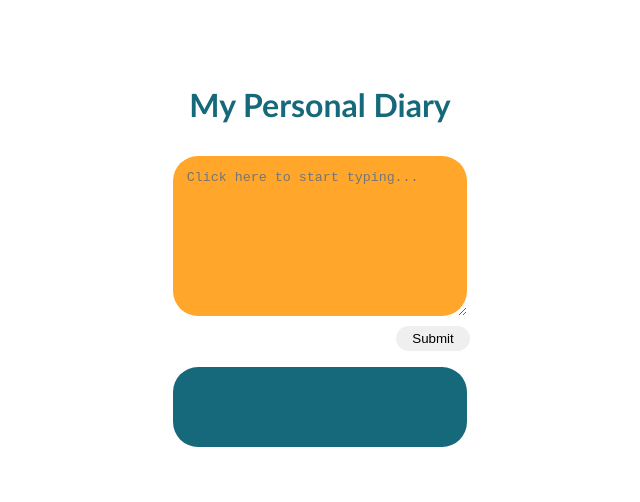
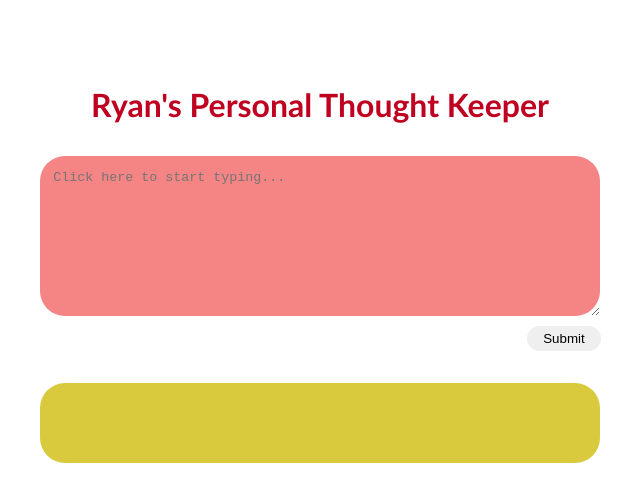
Before and after one commit to Smacherman/OnlineThoughtKeeper, a plain HTML site: page index.html in a window 1280 px wide. Shown: the whole page, without its empty margins (320-960 px from the left). Drawn offline with Linux system fonts and the light colour scheme.

Commit message:
Customized the color and window size.

```diff
--- a/index.css
+++ b/index.css
@@ -6,14 +6,14 @@ body {
 }
 
 .title {
-    color: #16697A;
+    color: #bf0020;
     text-align: center;
     margin-bottom: 1em;
 }
 
 .entry-textbox {
-    background-color: #FFA62B;
-    width: 20em;
+    background-color: #f58484;
+    width: 40em;
     height: 10em;
     padding: 1em;
     margin-bottom: 0.5em;
@@ -30,18 +30,18 @@ body {
     border: unset;
     border-radius: 25px;
     padding: 5px 16px;
-    margin-left: 76%;
+    margin-left: 87%;
 }
 
  #entries {
-     background: #16697A;
-     color: #EDE7E3;
+     background: #d9c93d;
+     color: #001359;
      font-family: cursive;
      padding: 2em;
-     max-width: 20em;
+     max-width: 40em;
      border: unset;
      border-radius: 25px;
-     margin-top: 1em;
+     margin-top: 2em;
  }
 
  .entries-nav {
@@ -50,6 +50,7 @@ body {
 
  .display-entry-button {
      margin: 0.2em;
+     border-radius: 5px;
  }
 
  .display-entry-button:hover {
--- a/index.html
+++ b/index.html
@@ -8,7 +8,7 @@
     <link href="index.css" rel="stylesheet">
 </head>
 <body>
-    <h1 class="title">My Personal Diary</h1>
+    <h1 class="title">Ryan's Personal Thought Keeper</h1>
     <form id="entryForm">
         <textarea class="entry-textbox" placeholder="Click here to start typing..." required></textarea><br/>
         <button type="submit" class="button">Submit</button>
```
